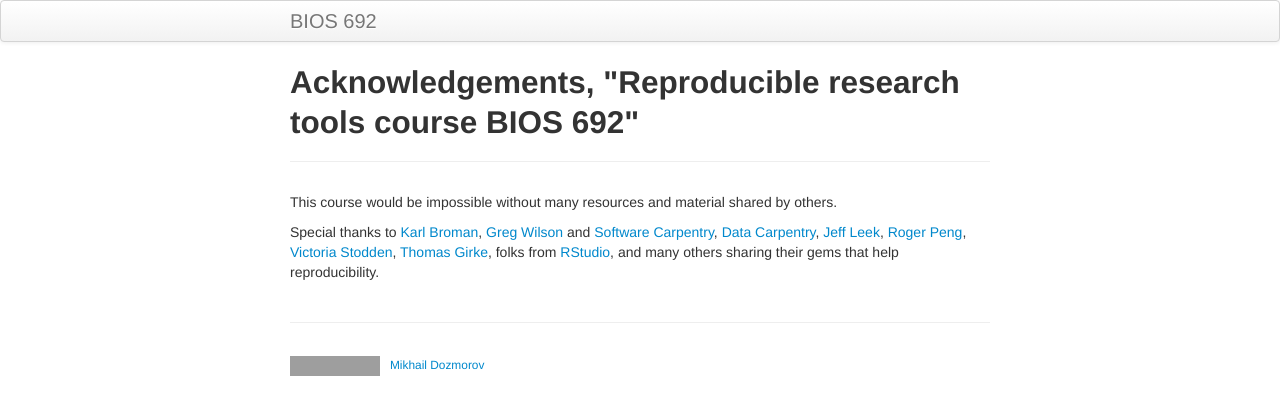
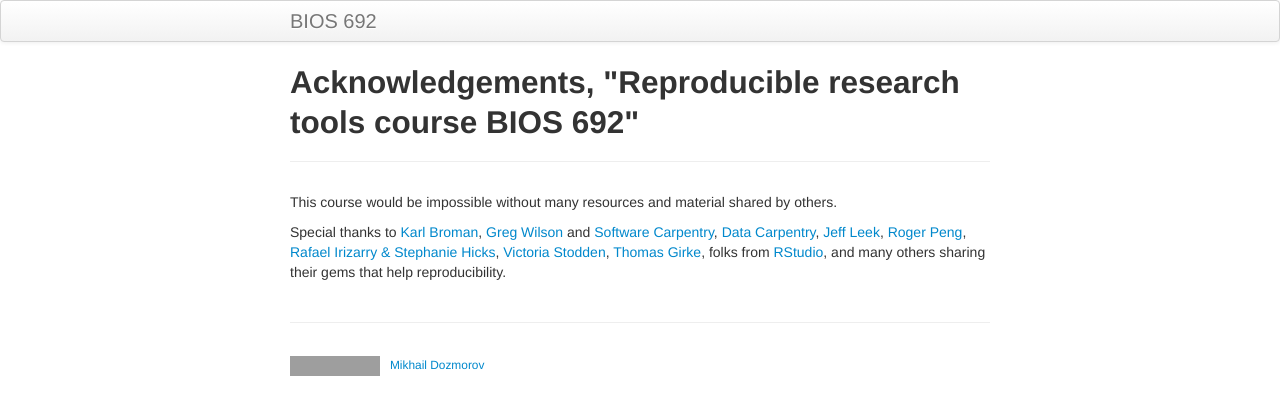
Before and after one commit to mdozmorov/BIOS692, a Jekyll site: the page built from pages/acknowledgements.md, in a window 1280 px wide. Shown: the top 415 px of the page. Built offline with Jekyll 4.4.1, drawn with Linux system fonts in a browser that asks for light colours; grey boxes are pictures that could not be loaded.

Commit message:
Rafael and Stephanie

```diff
--- a/pages/acknowledgements.md
+++ b/pages/acknowledgements.md
@@ -5,4 +5,4 @@ title: Acknowledgements, "Reproducible research tools course BIOS 692"
 
 This course would be impossible without many resources and material shared by others.
 
-Special thanks to [Karl Broman](http://kbroman.org/), [Greg Wilson](http://sensibleadventures.com/) and [Software Carpentry](http://software-carpentry.org/), [Data Carpentry](http://www.datacarpentry.org/), [Jeff Leek](http://jtleek.com/), [Roger Peng](http://www.biostat.jhsph.edu/~rpeng/), [Victoria Stodden](https://web.stanford.edu/~vcs/), [Thomas Girke](http://girke.bioinformatics.ucr.edu/), folks from [RStudio](https://www.rstudio.com/about/), and many others sharing their gems that help reproducibility.
+Special thanks to [Karl Broman](http://kbroman.org/), [Greg Wilson](http://sensibleadventures.com/) and [Software Carpentry](http://software-carpentry.org/), [Data Carpentry](http://www.datacarpentry.org/), [Jeff Leek](http://jtleek.com/), [Roger Peng](http://www.biostat.jhsph.edu/~rpeng/), [Rafael Irizarry & Stephanie Hicks](https://datasciencelabs.github.io/index.html), [Victoria Stodden](https://web.stanford.edu/~vcs/), [Thomas Girke](http://girke.bioinformatics.ucr.edu/), folks from [RStudio](https://www.rstudio.com/about/), and many others sharing their gems that help reproducibility.
```
